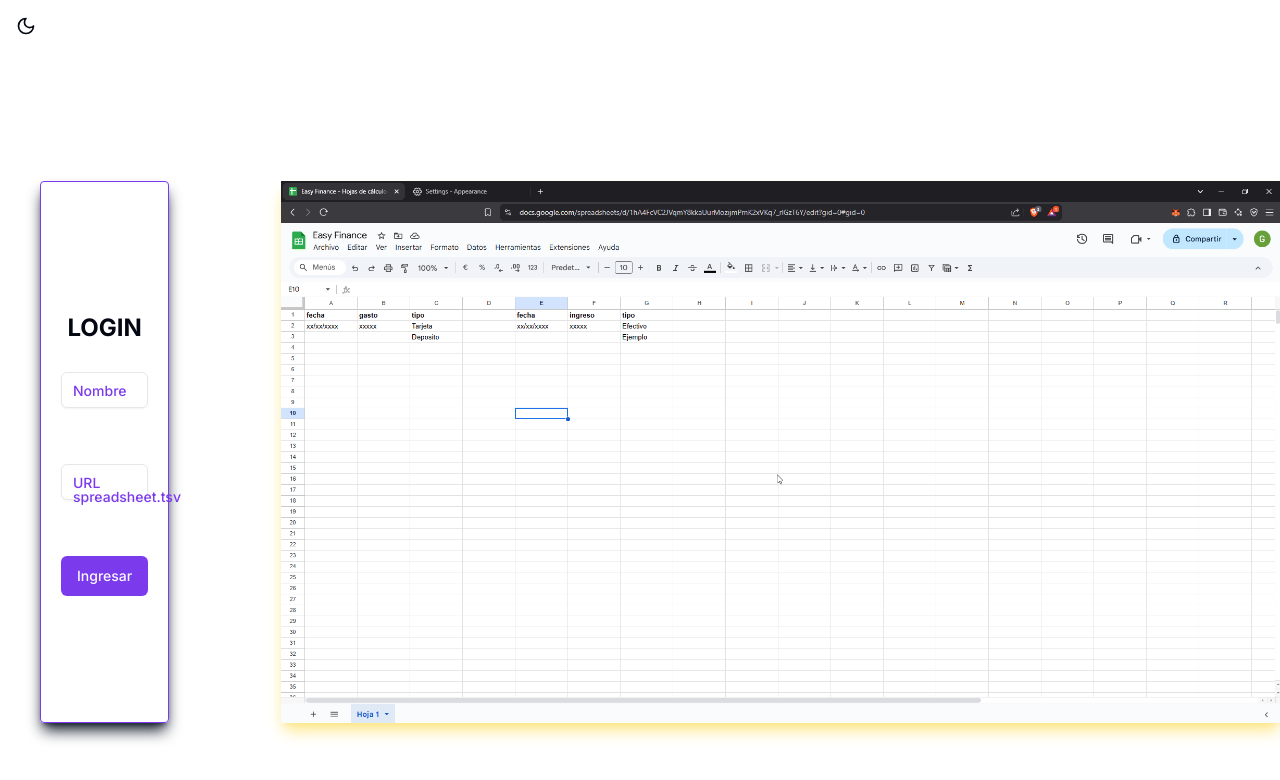
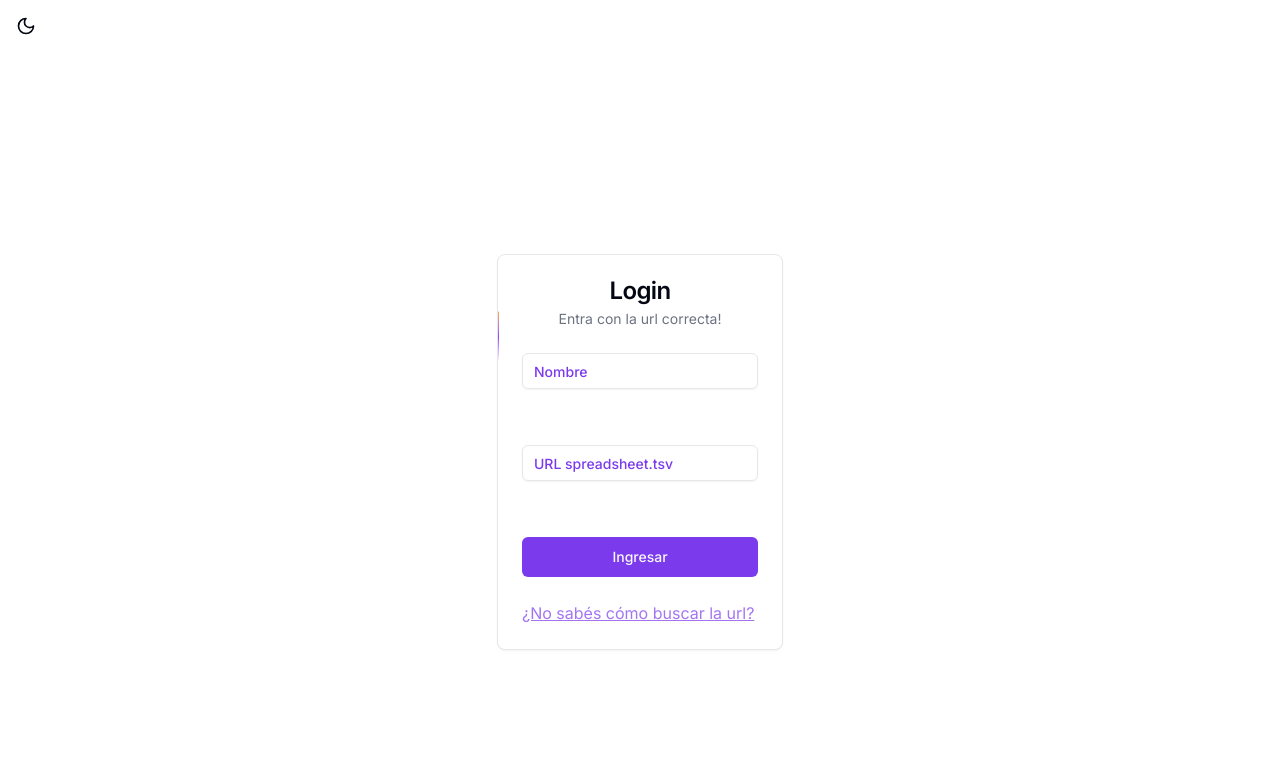
Before and after one commit to GinoNovello/easy-finance-v2, a Next.js app: page / in a window 1280 px wide. Shown: the top 780 px of the page. Built offline with nearby package versions, Linux system fonts and the light colour scheme.

Commit message:
feat: new ui for login & install framer-motion

```diff
--- a/package.json
+++ b/package.json
@@ -24,6 +24,7 @@
     "clsx": "^2.1.1",
     "cmdk": "^1.0.0",
     "date-fns": "^3.6.0",
+    "framer-motion": "^12.4.11",
     "hamburger-react": "^2.5.1",
     "lucide-react": "^0.399.0",
     "next": "14.2.4",
--- a/src/app/page.tsx
+++ b/src/app/page.tsx
@@ -6,16 +6,14 @@ export default function Home() {
     <>
       <ThemeSwitch className="m-2" variant="icon" />
       <div className="min-h-dvh flex items-center justify-center gap-28">
-        <div className="flex gap-28 w-full px-10">
-          <UserAuthForm />
-          <img
+        <UserAuthForm />
+        {/* <img
             className="shadow-lg shadow-amber-200"
             src="/logingif.gif"
             alt="Como sacar mi url .tsv"
             width="1000"
             height="1000"
-          />
-        </div>
+          /> */}
       </div>
     </>
   );
--- a/src/components/login/user-auth-form.tsx
+++ b/src/components/login/user-auth-form.tsx
@@ -10,6 +10,15 @@ import { Button } from "../ui/button";
 import { Label } from "../ui/label";
 import { Icons } from "../ui/icons";
 import { Input } from "../ui/input";
+import { BorderBeam } from "../magicui/border-beam";
+import {
+  Card,
+  CardContent,
+  CardDescription,
+  CardFooter,
+  CardHeader,
+  CardTitle,
+} from "../ui/card";
 
 export function UserAuthForm() {
   const [isLoading, setIsLoading] = useState<boolean>(false);
@@ -44,14 +53,16 @@ export function UserAuthForm() {
     });
     router.push("/dashboard");
   };
-
   return (
-    <div className="flex flex-col items-center justify-center border dark:border-gray-100 border-primary shadow-gray-900 dark:shadow-gray-500 shadow-lg w-full rounded">
-      <span className="text-2xl pt-12 font-bold">LOGIN</span>
-      <div className={cn("grid gap-6 rounded-lg p-5 pt-7")}>
+    <Card className="relative overflow-hidden">
+      <CardHeader className="flex w-full items-center justify-center">
+        <CardTitle>Login</CardTitle>
+        <CardDescription>Entra con la url correcta!</CardDescription>
+      </CardHeader>
+      <CardContent>
         <form onSubmit={handleSubmit(onSubmit)}>
           <div className="grid gap-14">
-            <div className="relative w-full">
+            <div className="relative w-full gap-2">
               <Label
                 className={cn(
                   nameFocused || sheetNameValue
@@ -78,7 +89,7 @@ export function UserAuthForm() {
                 </h2>
               )}
             </div>
-            <div className="grid gap-2 justify-center items-center">
+            <div className="grid gap-2">
               <div className="relative w-full">
                 <Label
                   className={cn(
@@ -115,10 +126,13 @@ export function UserAuthForm() {
             </Button>
           </div>
         </form>
-        <div className="relative">
-          <div className="absolute inset-0 flex items-center"></div>
-        </div>
-      </div>
-    </div>
+      </CardContent>
+      <CardFooter>
+        <p className="dark:text-primary/45 text-primary/70 underline">
+          ¿No sabés cómo buscar la url?
+        </p>
+      </CardFooter>
+      <BorderBeam />
+    </Card>
   );
 }
--- /dev/null
+++ b/src/components/magicui/border-beam.tsx
@@ -0,0 +1,93 @@
+"use client";
+import { cn } from "@/src/lib/utils";
+import { MotionStyle, Transition, motion } from "framer-motion";
+
+interface BorderBeamProps {
+  /**
+   * The size of the border beam.
+   */
+  size?: number;
+  /**
+   * The duration of the border beam.
+   */
+  duration?: number;
+  /**
+   * The delay of the border beam.
+   */
+  delay?: number;
+  /**
+   * The color of the border beam from.
+   */
+  colorFrom?: string;
+  /**
+   * The color of the border beam to.
+   */
+  colorTo?: string;
+  /**
+   * The motion transition of the border beam.
+   */
+  transition?: Transition;
+  /**
+   * The class name of the border beam.
+   */
+  className?: string;
+  /**
+   * The style of the border beam.
+   */
+  style?: React.CSSProperties;
+  /**
+   * Whether to reverse the animation direction.
+   */
+  reverse?: boolean;
+  /**
+   * The initial offset position (0-100).
+   */
+  initialOffset?: number;
+}
+
+export const BorderBeam = ({
+  className,
+  size = 50,
+  delay = 0,
+  duration = 6,
+  colorFrom = "#ffaa40",
+  colorTo = "#9c40ff",
+  transition,
+  style,
+  reverse = false,
+  initialOffset = 0,
+}: BorderBeamProps) => {
+  return (
+    <div className="pointer-events-none absolute inset-0 rounded-[inherit] border border-transparent [mask-clip:padding-box,border-box] [mask-composite:intersect] [mask-image:linear-gradient(transparent,transparent),linear-gradient(#000,#000)]">
+      <motion.div
+        className={cn(
+          "absolute aspect-square",
+          "bg-gradient-to-l from-[var(--color-from)] via-[var(--color-to)] to-transparent",
+          className,
+        )}
+        style={
+          {
+            width: size,
+            offsetPath: `rect(0 auto auto 0 round ${size}px)`,
+            "--color-from": colorFrom,
+            "--color-to": colorTo,
+            ...style,
+          } as MotionStyle
+        }
+        initial={{ offsetDistance: `${initialOffset}%` }}
+        animate={{
+          offsetDistance: reverse
+            ? [`${100 - initialOffset}%`, `${-initialOffset}%`]
+            : [`${initialOffset}%`, `${100 + initialOffset}%`],
+        }}
+        transition={{
+          repeat: Infinity,
+          ease: "linear",
+          duration,
+          delay: -delay,
+          ...transition,
+        }}
+      />
+    </div>
+  );
+};
```
Also changed, not shown: 1 other file (tests, documents, lock files or other folders).
